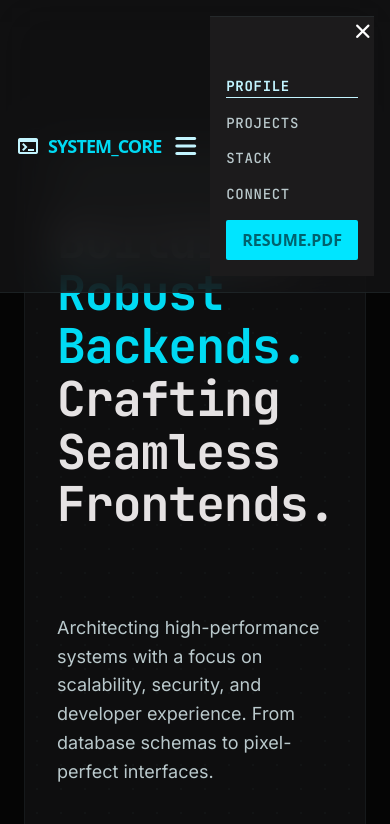
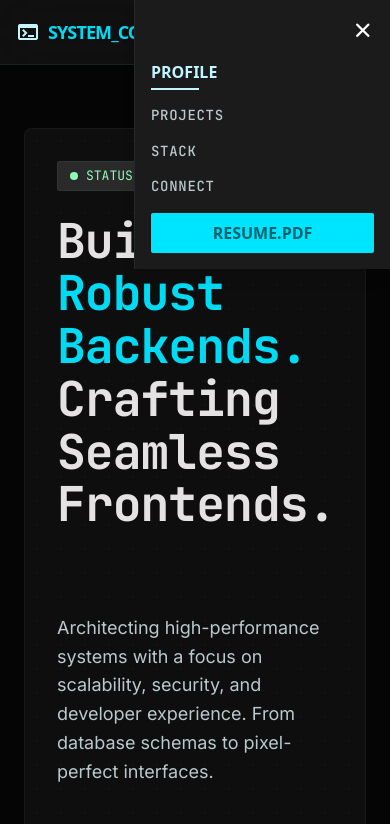
Before and after one commit to Darcpee/PROSPER-PORTFOLIO, a website: page public/index.html in a window 390 px wide. Both pictures are taken after a click on the button 359 px from the left and 32 px from the top of the page. Shown: the top 824 px of the page. Drawn offline with nearby package versions, Linux system fonts and the light colour scheme.

Commit message:
update portfolio

```diff
--- a/public/index.html
+++ b/public/index.html
@@ -205,9 +205,9 @@
 
     <!-- Mobile Menu -->
     <div id="mobileMenu"
-        class="hidden md:hidden bg-surface-container-low border-t border-outline-variant/30">
+        class="hidden fixed top-0 right-0  w-64 bg-surface-container-low border-l border-outline-variant/30 z-50 shadow-lg">
           <!-- CLOSE BUTTON -->
-<div class="flex justify-between items-center mb-4">
+<div class="flex justify-end px-4 pt-4">
     <span class="text-white font-semibold"></span>
     <button id="close-menu">
       <i class="fa-solid fa-xmark text-white text-lg"></i>
@@ -216,8 +216,9 @@
         <div class="flex flex-col p-4 gap-4">
 
             <a href="index.html"
-                class="text-primary font-bold border-b border-primary font-label-md text-label-md">
+                class="text-primary font-bold flex flex-col  ">
                 PROFILE
+                <span class="w-12 h-0.5 bg-primary mt-1"></span>
             </a>
 
             <a href="project.html"
```
Also changed, not shown: public/connect.html (+7 -7 lines), public/project.html (+1 -2 lines), public/technicalstack.html (+1 -1 lines).
